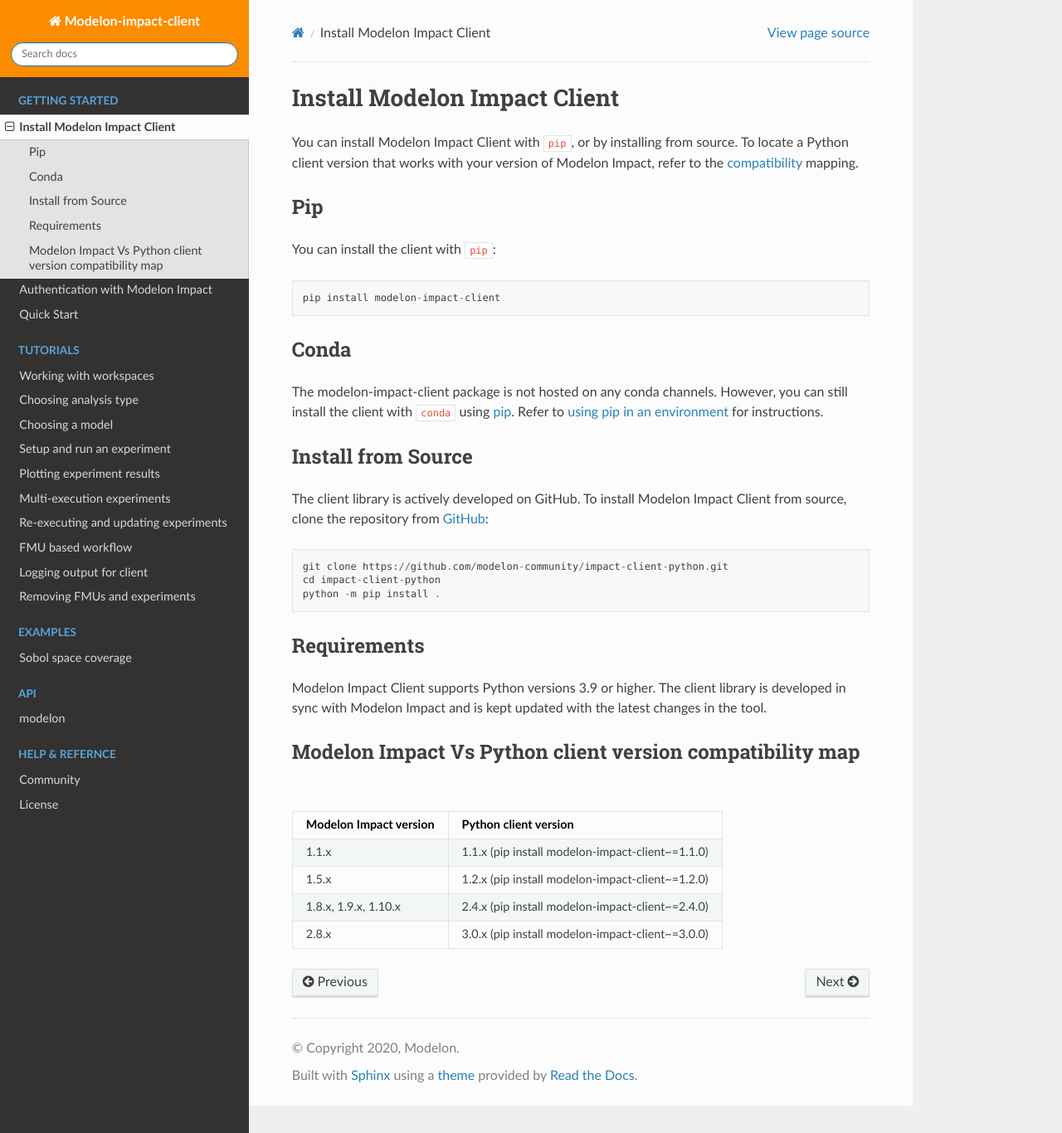
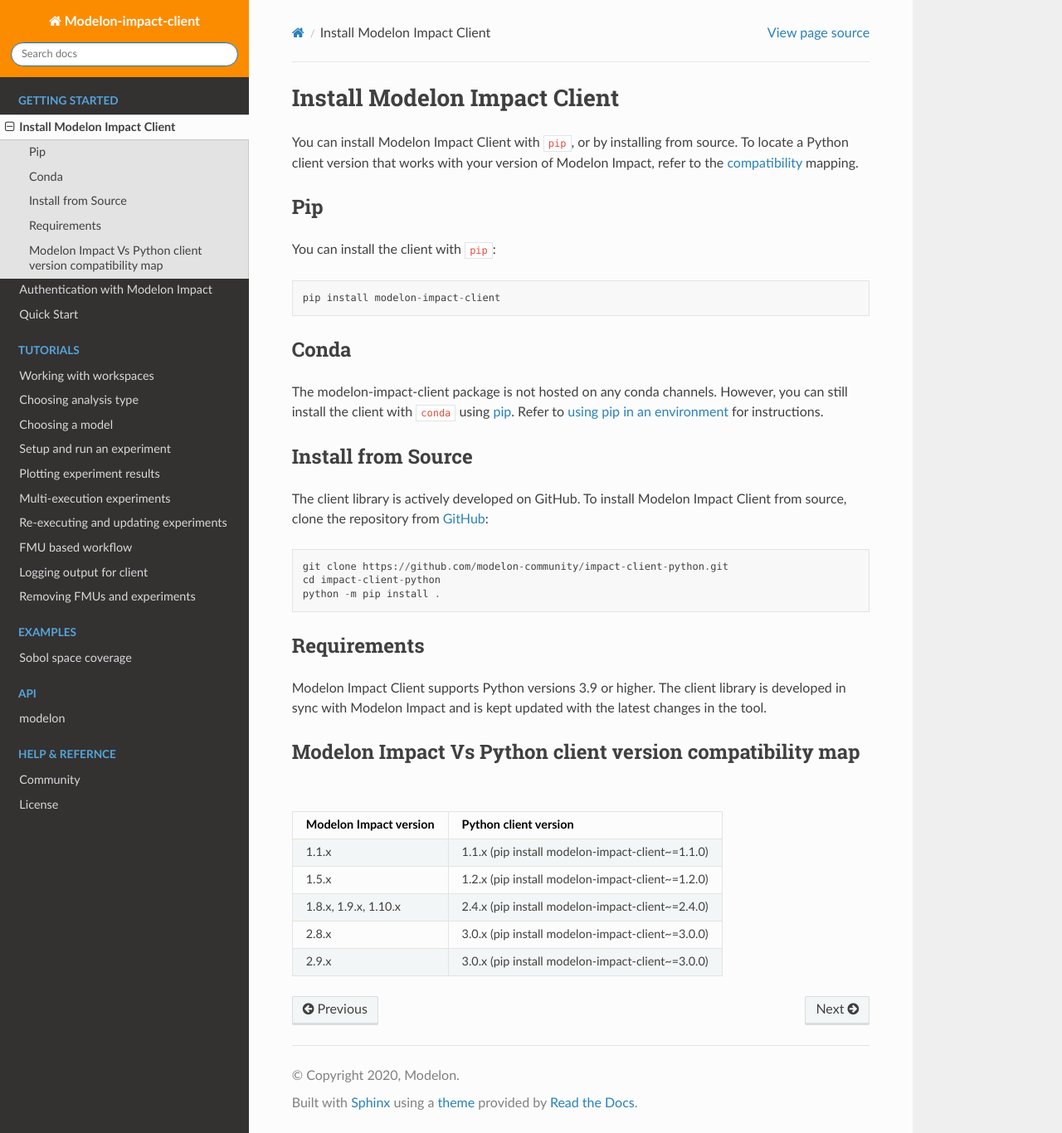
Before and after one commit to modelon-community/impact-client-python, a Sphinx documentation site: the page built from docs/source/install.rst, in a window 1280 px wide and 1366 px high. Shown: the whole window at 83% size. Built offline with Sphinx 7.4.7 and the Read the Docs theme 2.0.0, drawn with Linux system fonts in a browser that asks for light colours.

Commit message:
chore: update the compatibility matrix for 2.9.x release

```diff
--- a/docs/source/install.rst
+++ b/docs/source/install.rst
@@ -50,3 +50,5 @@
 +-------------------------+--------------------------------------------------+
 |         2.8.x           | 3.0.x (pip install modelon-impact-client~=3.0.0) |
 +-------------------------+--------------------------------------------------+
+|         2.9.x           | 3.0.x (pip install modelon-impact-client~=3.0.0) |
++-------------------------+--------------------------------------------------+
```
